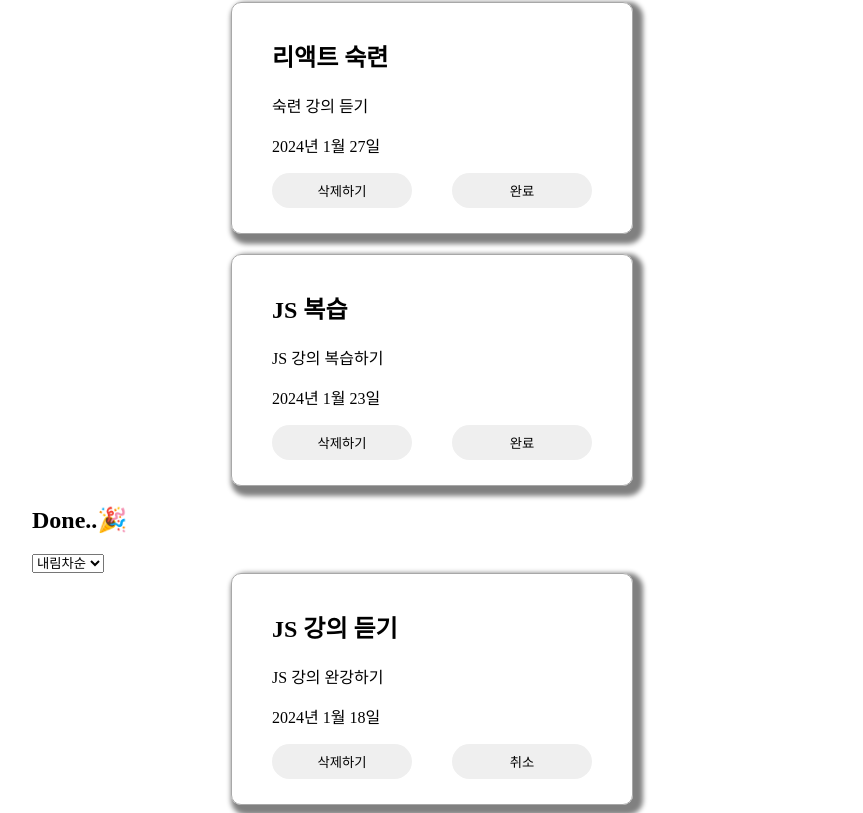
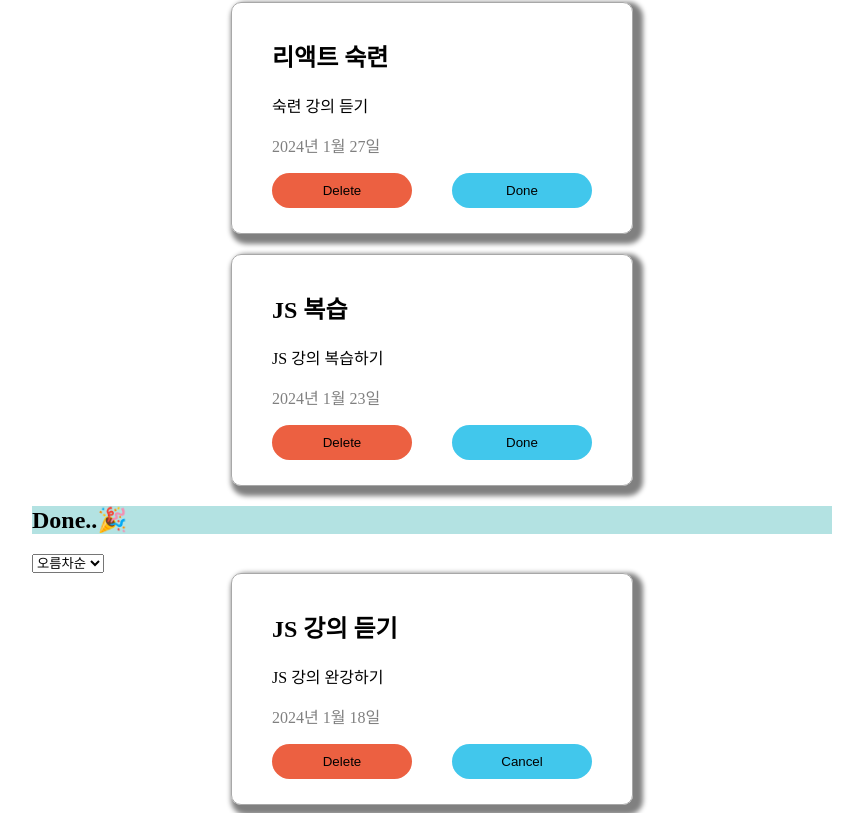
Before and after one commit to dpwl032/React, a React (Create React App) app: page / in a window 1280 px wide. Shown: the part 468-1281 px from the top of the page, without its empty margins (208-1071 px from the left). Built offline with nearby package versions, Linux system fonts and the light colour scheme.

Commit message:
코드정리

```diff
--- a/src/App.css
+++ b/src/App.css
@@ -1,27 +1,26 @@
-body{
-  all : unset;
+body {
+  all: unset;
 }
 
 /*헤더*/
-.todo-header{
-  border : 1px solid rgba(77, 72, 72, 0.332);
-  border-radius : 1px;
+.todo-header {
+  border: 1px solid rgba(77, 72, 72, 0.332);
+  border-radius: 1px;
   display: flex;
   justify-content: space-between;
-
 }
 
 /*메인*/
-.content-wrap{
-width: 100%;
-height: 100%;
+.content-wrap {
+  width: 100%;
+  height: 100%;
   display: flex;
   align-items: center;
   justify-content: center;
 }
 
 /*인풋창*/
-.input-wrap{
+.input-wrap {
   max-width: 1200px;
   min-width: 800px;
   background-color: rgba(96, 91, 91, 0.074);
@@ -33,18 +32,18 @@ height: 100%;
   align-items: center;
 }
 
-.input-contents >input{
+.input-contents > input {
   border-radius: 10px;
   height: 30px;
   width: 128px;
   border: none;
   /* margin-left: 10px; */
 }
-.add-button{
+.add-button {
   border-radius: 10px;
   height: 35px;
   width: 100px;
-  border:  3px solid hsla(190, 64%, 39%, 0.821);
+  border: 3px solid hsla(190, 64%, 39%, 0.821);
   background-color: hsla(190, 64%, 39%, 0.821);
   margin: 5px;
   color: white;
@@ -87,23 +86,23 @@ align-items: center;
   width: 250px;
 
 }
-*/
 .cancel-button{
   background-color: 3px solid rgb(238, 19, 19);
 }
-*/
+*
 .rest-button{
   background-color: 3px solid rgb(94, 173, 34);
 }
+*/
 
-.wrap-working{
-  /* border: 1px solid black; */
+.wrap-working {
+  /* height: 1200px; */
   display: flex;
   flex-direction: column;
   justify-content: center;
   align-items: center;
   gap: 20px;
-
+  margin: 1 rem;
 }
 .todo-lists-css {
   border: 1px solid rgb(168, 168, 168);
@@ -115,25 +114,35 @@ align-items: center;
   flex-direction: column;
   justify-content: center;
   align-items: center;
-  gap: 50px;
 }
 .card-list {
   width: 80%;
   height: 200px;
-  /* text-align: center; */
-  gap: 50px;
+}
+.date-css {
+  color: gray;
 }
 
-.buttons{
-
+/*button*/
+.buttons {
   width: 100%;
   height: 35px;
   display: flex;
   justify-content: space-between;
-
 }
 .buttons > button {
   width: 140px;
   border-radius: 30px;
   border: transparent;
 }
+.cancel-button {
+  background-color: rgb(236, 96, 65);
+  color: black;
+}
+.rest-button {
+  background-color: rgb(65, 199, 236);
+  color: black;
+}
+.menu-css {
+  background-color: rgb(179, 226, 226);
+}
--- a/src/App.jsx
+++ b/src/App.jsx
@@ -1,244 +1,201 @@
-import logo from './logo.svg';
-import './App.css';
-import Header from './component/Header';
-import { useState } from 'react';
-import Buttons from './component/Buttons';
-import DoneButtons from './component/DoneButtons';
-import TodoForm from './component/TodoForm';
-import TodoList from './component/TodoList';
-// eslint-disable-line no-unused-vars
+import logo from "./logo.svg";
+import "./App.css";
+import Header from "./component/Header";
+import { useState } from "react";
+import Buttons from "./component/Buttons";
+import DoneButtons from "./component/DoneButtons";
+import TodoForm from "./component/TodoForm";
+import DoLists from "./component/DoLists";
+import DoneList from "./component/DoneList";
 
 function App() {
-  //Working
-  //배열 state화
-    const [toDoLists, setTodoLists] = useState(
-      [{id:1, title:'리액트 입문', text:'입문 강의 복습하기', deadline: '2024-01-26',isDone:false},
-      {id:2, title:'리액트 숙련', text:'숙련 강의 듣기',deadline: '2024-01-27', isDone:false},
-      {id:3, title:'JS 복습', text:'JS 강의 복습하기',deadline: '2024-01-23', isDone:false},]
-    );
+  //todoList 배열선언 및 state
+  const [toDoLists, setTodoLists] = useState([
+    {
+      id: 1,
+      title: "리액트 입문",
+      text: "입문 강의 복습하기",
+      deadline: "2024-01-26",
+      isDone: false,
+    },
+    {
+      id: 2,
+      title: "리액트 숙련",
+      text: "숙련 강의 듣기",
+      deadline: "2024-01-27",
+      isDone: false,
+    },
+    {
+      id: 3,
+      title: "JS 복습",
+      text: "JS 강의 복습하기",
+      deadline: "2024-01-23",
+      isDone: false,
+    },
+  ]);
 
   //input값 state화 ---> form으로 변경
-    const [title, setTitle] = useState('');
-    const [text, setText] = useState('');
-    const [deadline, setDeadline] = useState('');
+  const [title, setTitle] = useState("");
+  const [text, setText] = useState("");
+  const [deadline, setDeadline] = useState("");
 
   const newTodoList = (newTodoList) => {
-      setTodoLists((toDoLists) =>
-   [newTodoList, ...toDoLists])
-
-
-    }
-
+    setTodoLists((toDoLists) => [newTodoList, ...toDoLists]);
+  };
 
   //삭제하기(working)
-    const removeToDoList = (id) =>{
-      const newTodoList = toDoLists.filter((items)=>items.id !==id);
+  const removeToDoList = (id) => {
+    const newTodoList = toDoLists.filter((items) => items.id !== id);
     setTodoLists(newTodoList);
-    }
+  };
 
   ////////////////////////////////////////////////////
-    //done state화
-    const [doneLists, setDoneLists] = useState(
-      [{id:1, title:'JS 강의 듣기', text:'JS 강의 완강하기',deadline: '2024-01-18',isDone:true},
-      {id:2, title:'개인 과제 제출', text:'리액트 개인과제',deadline: '2024-01-12',isDone:true},
-      ]
-    );
+  //doneList배열 및 state
+  const [doneLists, setDoneLists] = useState([
+    {
+      id: 4,
+      title: "JS 강의 듣기",
+      text: "JS 강의 완강하기",
+      deadline: "2024-01-18",
+      isDone: true,
+    },
+    {
+      id: 5,
+      title: "개인 과제 제출",
+      text: "리액트 개인과제",
+      deadline: "2024-01-12",
+      isDone: true,
+    },
+  ]);
 
   //삭제하기(done)
-    const removeDoneList = (id) =>{
-      const newDoneList = doneLists.filter((items)=>items.id !==id);
+  const removeDoneList = (id) => {
+    const newDoneList = doneLists.filter((items) => items.id !== id);
     setDoneLists(newDoneList);
-    }
+  };
 
-
-
-
-    const addDoneList = (id) =>{
-      const changeDone = toDoLists.filter((items)=>items.id ===id);
-      const changeDoneList = {...changeDone[0]}
+  //완료버튼시 working->Done
+  const addDoneList = (id) => {
+    const changeDone = toDoLists.filter((items) => items.id === id);
+    const changeDoneList = { ...changeDone[0] };
     changeDoneList.isDone = true;
-      setDoneLists([...doneLists,changeDoneList]);
+    setDoneLists([...doneLists, changeDoneList]);
 
     //원래 리스트에서 삭제
-      const changeTodoList = toDoLists.filter((items)=>items.id !==id);
+    const changeTodoList = toDoLists.filter((items) => items.id !== id);
     setTodoLists(changeTodoList);
-    }
+  };
 
-      //취소버튼시 ----> working
-    const addWorkingList = (id) =>{
+  //취소버튼시 Done-> working
+  const addWorkingList = (id) => {
     // submit 이벤트가 일어나면 새로고침방지. submit 관련 태그 고유의 동작 금지
-      const cancelDone = doneLists.filter((items)=>items.id ===id);
-      const resultList = {...cancelDone[0]}
+    const cancelDone = doneLists.filter((items) => items.id === id);
+    const resultList = { ...cancelDone[0] };
     resultList.isDone = true;
 
     setTodoLists([...toDoLists, resultList]);
 
-      const chandDoneList = doneLists.filter((items)=>items.id !==id);
+    const chandDoneList = doneLists.filter((items) => items.id !== id);
     setDoneLists(chandDoneList);
-      }
+  };
 
+  //todoList 정렬
+  const [sortOrder, setSortOrder] = useState("asc");
 
-
-
-      //////////////////////////////
-
-
-  const [sortOrder, setSortOrder] = useState('asc');
-
-  const doListSortHandler = (e) =>{
-
-   const newTodoList = [...toDoLists].sort((a,b)=>{
-
-      if(e === 'asc'){
+  const doListSortHandler = (e) => {
+    const newTodoList = [...toDoLists].sort((a, b) => {
+      if (e === "asc") {
         return new Date(a.deadline) - new Date(b.deadline);
       }
       return new Date(b.deadline) - new Date(a.deadline);
-   })
+    });
     setTodoLists(newTodoList);
-  }
+  };
 
-///
-const doneListSortHandler = (e) =>{
-
-  const newDoneList = [...doneLists].sort((a,b)=>{
-
-     if(e === 'asc'){
+  //doneList 정렬
+  const doneListSortHandler = (e) => {
+    const newDoneList = [...doneLists].sort((a, b) => {
+      if (e === "asc") {
         return new Date(a.deadline) - new Date(b.deadline);
       }
       return new Date(b.deadline) - new Date(a.deadline);
-  })
+    });
     setDoneLists(newDoneList);
- }
+  };
 
-
-
-
-
-
-  return (<div className='content-wrap'>
-      <div className='contents'>
-        <Header/>
-          <nav className='input-wrap'>
-            <TodoForm newTodoList={newTodoList}/>
+  return (
+    <div className="content-wrap">
+      <div className="contents">
+        <Header />
+        <nav className="input-wrap">
+          <TodoForm newTodoList={newTodoList} />
         </nav>
 
-
-
-
-
         <section>
-            <h2>Working..🔥</h2>
-            <select onChange={(e)=>doListSortHandler(e.target.value)} DoLists={DoLists}>
-           <option  name="sortOrder" value="desc"> 내림차순  </option>
-            <option name="sortOrder" value="asc">오름차순  </option>
+          <h2 className="menu-css">Working..🔥</h2>
+          <select
+            onChange={(e) => doListSortHandler(e.target.value)}
+            DoLists={DoLists}
+          >
+            <option name="sortOrder" value="asc">
+              오름차순{" "}
+            </option>
+            <option name="sortOrder" value="desc">
+              {" "}
+              내림차순{" "}
+            </option>
           </select>
-
-
         </section>
-              <div className='wrap-working'>
-
-                {toDoLists.map(function (items){
-          return <DoLists
+        <div className="wrap-working">
+          {toDoLists.map(function (items) {
+            return (
+              <DoLists
+                key={items.id}
                 toDoLists={toDoLists}
                 items={items}
                 addDoneList={addDoneList}
                 removeToDoList={removeToDoList}
-                          doListSortHandler={doListSortHandler} />})}
-
-
-
-
+                doListSortHandler={doListSortHandler}
+              />
+            );
+          })}
         </div>
 
-<section><h2>Done..🎉</h2>
-<select onChange={(e)=>doneListSortHandler(e.target.value)} DoneList={DoneList}>
-           <option  name="sortOrder" value="desc"> 내림차순  </option>
-            <option name="sortOrder" value="asc">오름차순  </option>
+        <section>
+          <h2 className="menu-css">Done..🎉</h2>
+          <select
+            onChange={(e) => doneListSortHandler(e.target.value)}
+            DoneList={DoneList}
+          >
+            <option name="sortOrder" value="asc" checked>
+              오름차순{" "}
+            </option>
+            <option name="sortOrder" value="desc">
+              {" "}
+              내림차순{" "}
+            </option>
           </select>
-
         </section>
-                <div className='wrap-working'>
-
-                {doneLists.map(function (items){
-          {/* onSubmit은 form 안에 있을 때만 사용 가능, onClick은 상관없음 */}
-          return <DoneList doneLists={doneLists}
+        <div className="wrap-working">
+          {doneLists.map(function (items) {
+            {
+              /* onSubmit은 form 안에 있을 때만 사용 가능, onClick은 상관없음 */
+            }
+            return (
+              <DoneList
+                key={items.id}
+                doneLists={doneLists}
                 items={items}
                 addWorkingList={addWorkingList}
                 removeDoneList={removeDoneList}
-                          doneListSortHandler={doneListSortHandler}/>})}
-
-
-
-
-          </div>
-
-
-            </div>
-
-          </div>
-
+                doneListSortHandler={doneListSortHandler}
+              />
             );
-      };
-
-//todo 컴포넌트 분리
-const DoLists = ({toDoLists,items,addDoneList,removeToDoList,ascEventHandler}) =>{
-
-  const today = new Date(items.deadline);
-  const dateString = today.toLocaleDateString('ko-KR', {
-      year: 'numeric',
-      month: 'long',
-      day: 'numeric'
-  });
-
-
-
-  return (
-<div key={toDoLists.id} className='todo-lists-css'>
-    <div className='card-list'>
-    <h2>{items.title}</h2>
-      <p>{items.text}</p>
-      <p>{dateString}</p>
-      <div className='buttons'>
-      <Buttons onClick={()=>removeToDoList(items.id)}>삭제하기</Buttons>
-      <DoneButtons onClick={()=>addDoneList(items.id)}>완료</DoneButtons>
+          })}
         </div>
       </div>
-
-
-
     </div>
   );
-};
-
-////////////////////////////////////////////////////////////////
-//done 컴포넌트 분리
-
-const DoneList = ({doneLists,items,addWorkingList,removeDoneList}) =>{
-
-  const today = new Date(items.deadline);
-  const dateString = today.toLocaleDateString('ko-KR', {
-      year: 'numeric',
-      month: 'long',
-      day: 'numeric'
-  });
-
-
-  return (
-<div key={doneLists.id} className='todo-lists-css'>
-<div className='card-list'>
-
-<h2>{items.title}</h2>
-      <p>{items.text}</p>
-      <p>{dateString}</p>
-      <div className='buttons'>
-      <Buttons onClick={()=>removeDoneList(items.id)}>삭제하기</Buttons>
-      <DoneButtons onClick={()=>addWorkingList(items.id)}>취소</DoneButtons>
-      </div>
-</div>
-
-
-      </div>
-  );
-};
+}
 
 export default App;
--- /dev/null
+++ b/src/component/DoLists.jsx
@@ -0,0 +1,34 @@
+import React from "react";
+import Buttons from "./Buttons";
+import DoneButtons from "./DoneButtons";
+
+const DoLists = ({
+  toDoLists,
+  items,
+  addDoneList,
+  removeToDoList,
+  ascEventHandler,
+}) => {
+  const today = new Date(items.deadline);
+  const dateString = today.toLocaleDateString("ko-KR", {
+    year: "numeric",
+    month: "long",
+    day: "numeric",
+  });
+
+  return (
+    <div key={toDoLists.id} className="todo-lists-css">
+      <div className="card-list">
+        <h2>{items.title}</h2>
+        <p>{items.text}</p>
+        <p className="date-css">{dateString}</p>
+        <div className="buttons">
+          <Buttons onClick={() => removeToDoList(items.id)}>Delete</Buttons>
+          <DoneButtons onClick={() => addDoneList(items.id)}>Done</DoneButtons>
+        </div>
+      </div>
+    </div>
+  );
+};
+
+export default DoLists;
--- /dev/null
+++ b/src/component/DoneList.jsx
@@ -0,0 +1,30 @@
+import React from "react";
+import Buttons from "./Buttons";
+import DoneButtons from "./DoneButtons";
+
+const DoneList = ({ doneLists, items, addWorkingList, removeDoneList }) => {
+  const today = new Date(items.deadline);
+  const dateString = today.toLocaleDateString("ko-KR", {
+    year: "numeric",
+    month: "long",
+    day: "numeric",
+  });
+
+  return (
+    <div key={doneLists.id} className="todo-lists-css">
+      <div className="card-list">
+        <h2>{items.title}</h2>
+        <p>{items.text}</p>
+        <p className="date-css">{dateString}</p>
+        <div className="buttons">
+          <Buttons onClick={() => removeDoneList(items.id)}>Delete</Buttons>
+          <DoneButtons onClick={() => addWorkingList(items.id)}>
+            Cancel
+          </DoneButtons>
+        </div>
+      </div>
+    </div>
+  );
+};
+
+export default DoneList;
--- a/src/component/TodoList.jsx
+++ /dev/null
@@ -1,9 +0,0 @@
-import React from 'react'
-
-function TodoList() {
-  return (
-    <div>TodoList</div>
-  )
-}
-
-export default TodoList
```
Also changed, not shown: src/component/Buttons.jsx (+7 -5 lines), src/component/DoneButtons.jsx (+7 -3 lines), src/component/Header.jsx (+8 -7 lines), src/component/TodoForm.jsx (+21 -16 lines), src/component/TodoItem.jsx (deleted). Lines whose indentation alone changed are shown as unchanged.
